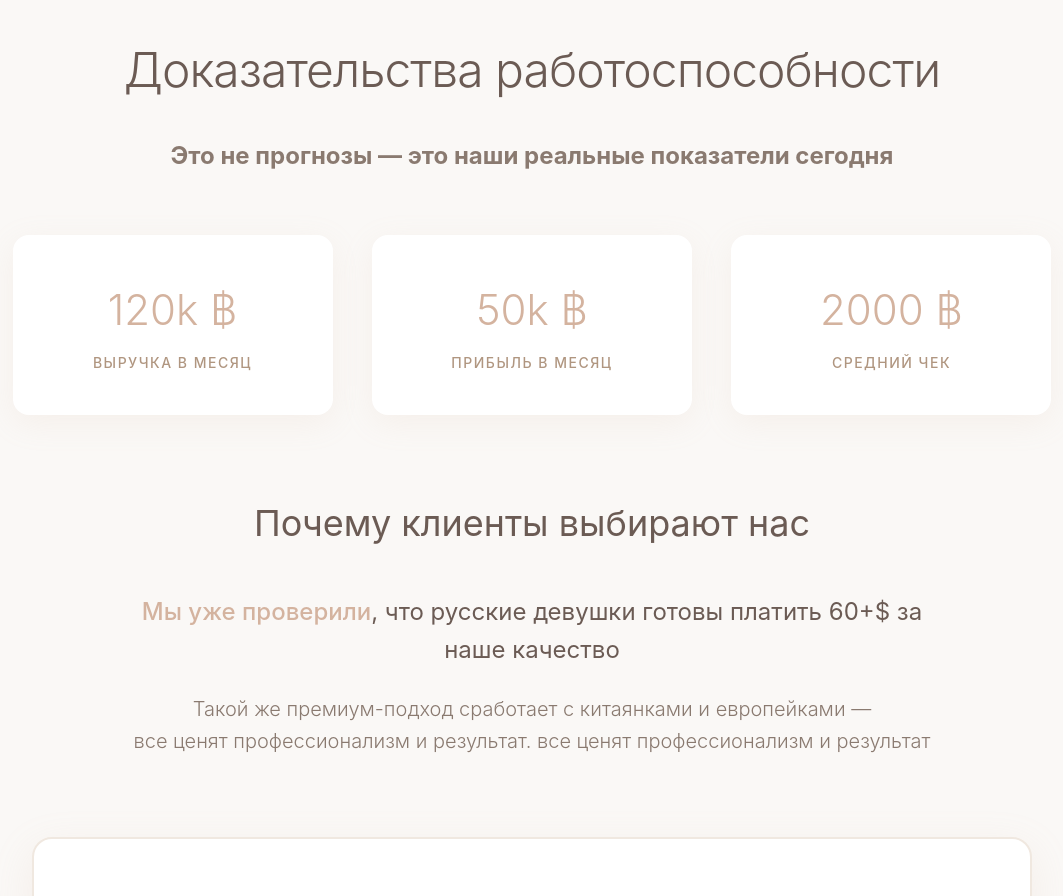
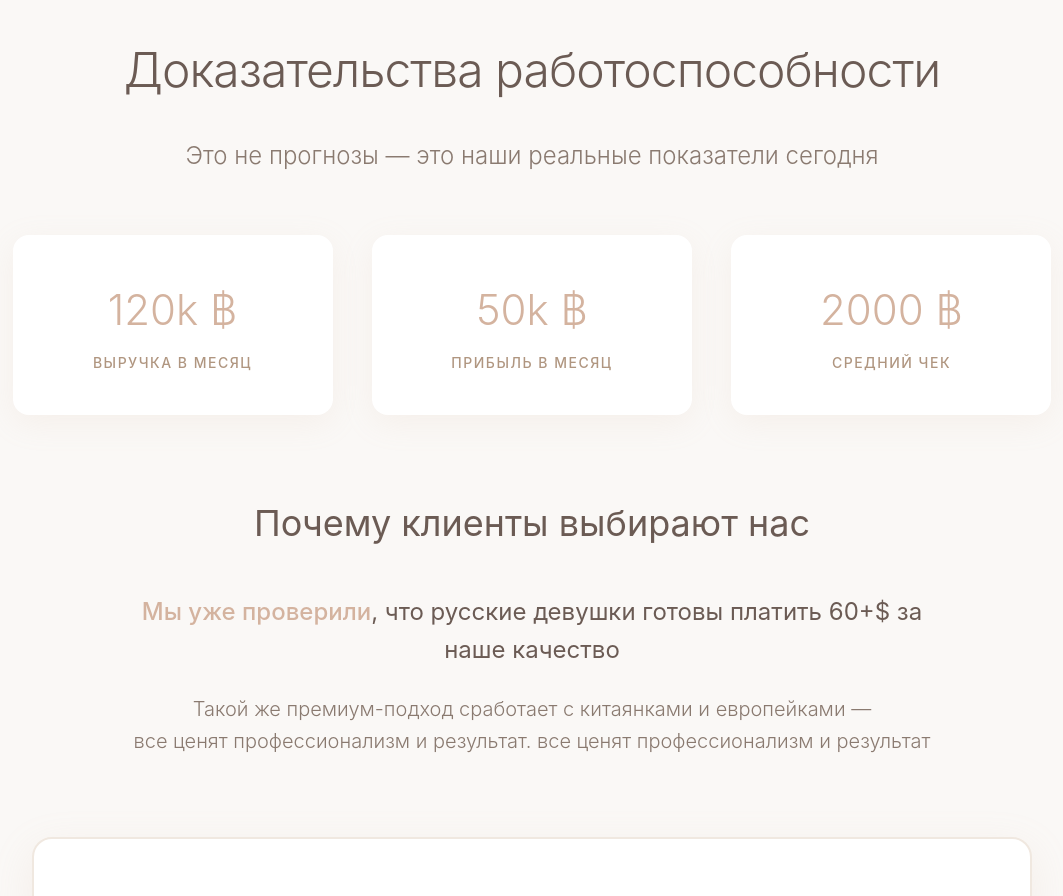
Before and after one commit to RaiconY/Kate-Lash-Pitch, a website: page index.html in a window 1280 px wide. Shown: the part 2160-3056 px from the top of the page, without its empty margins (108-1171 px from the left). Drawn offline with Linux system fonts and the light colour scheme.

Commit message:
Updated index.html

```diff
--- a/index.html
+++ b/index.html
@@ -125,7 +125,7 @@
 <section class="alt-bg">
     <div class="container">
         <h2>Доказательства работоспособности</h2>
-        <p style="font-size: 24px; text-align: center; margin-bottom: 60px; font-weight: bold;">Это не прогнозы — это наши реальные показатели сегодня</p>
+        <p style="font-size: 24px; text-align: center; margin-bottom: 60px;">Это не прогнозы — это наши реальные показатели сегодня</p>
 
         <div class="grid-container grid-3">
             <div class="proof-metric grid-item">
```
